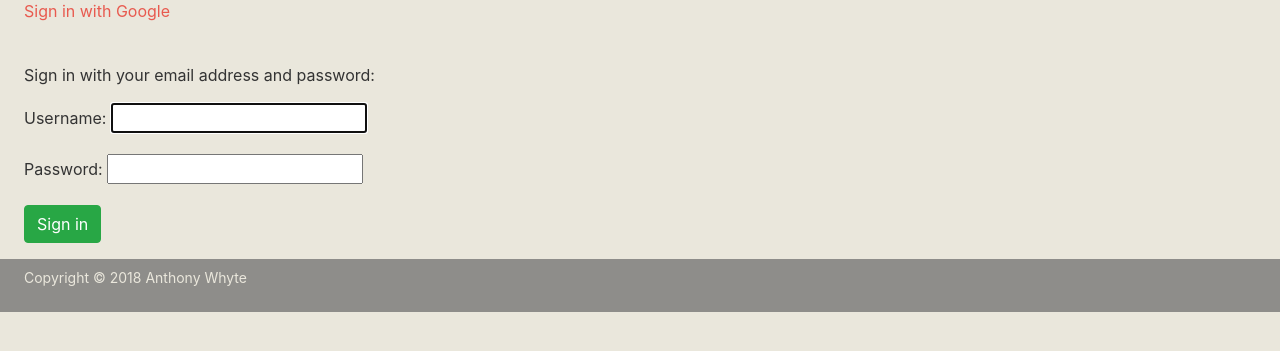
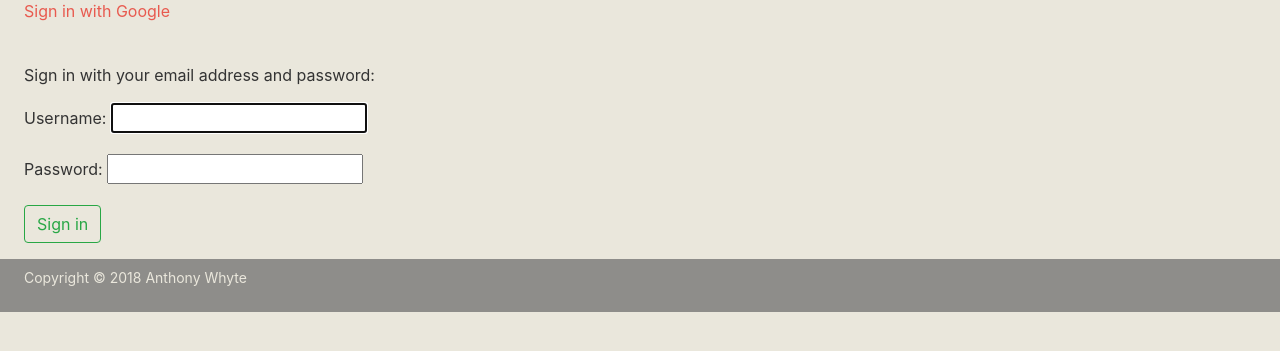
Before and after one commit to umsi-arwhyte/heritagesites, a Django app: page /login/ in a window 1280 px wide. Shown: the part 159-510 px from the top of the page. Run offline with Django 3.2, Linux system fonts and the light colour scheme; some libraries are stand-ins or nearby versions.

Commit message:
Fix login button formatting.

```diff
--- a/heritagesites/templates/registration/login.html
+++ b/heritagesites/templates/registration/login.html
@@ -15,7 +15,7 @@
   <form method="post">
     {% csrf_token %}
     {{ form.as_p }}
-    <button type="submit" class="btn btn-success">Sign in</button>
+    <button type="submit" class="btn btn-outline-success">Sign in</button>
   </form>
 
 {% endblock content %}
```
